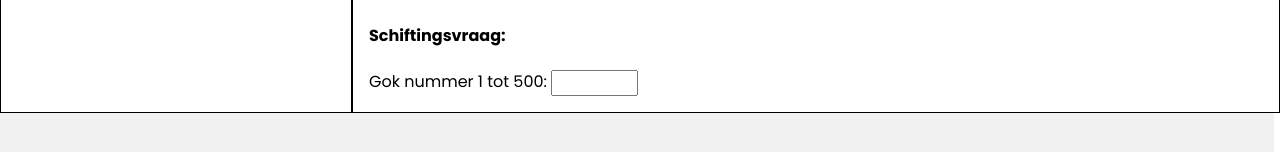
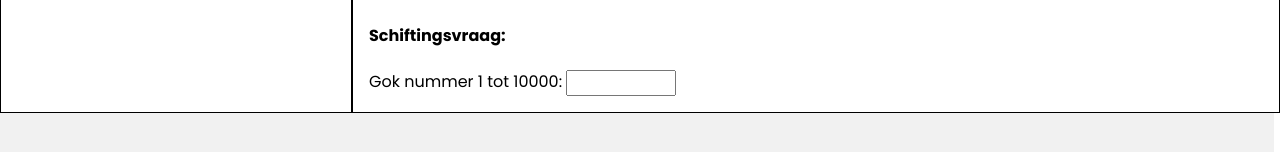
Before and after one commit to JordanMK/snooker, a Next.js app: page / in a window 1280 px wide. Both pictures are taken after a click on the button "Wedstrijd". Shown: the part 570-722 px from the top of the page. Built offline with nearby package versions, Linux system fonts and the light colour scheme.

Commit message:
schiftingsvraag aanpassen

```diff
--- a/src/components/WedstrijdPanel.jsx
+++ b/src/components/WedstrijdPanel.jsx
@@ -41,8 +41,8 @@ export default function WedstrijdPanel ({speeldag}) {
             <div className="schiftingsContainer">
                 <h4>Schiftingsvraag:</h4>
 
-                <label htmlFor="schiftingsvraag">Gok nummer 1 tot 500: </label>
-                <input type="number" min="1" max="500" name="schiftingsvraag" id="schiftingsvraag"/>
+                <label htmlFor="schiftingsvraag">Gok nummer 1 tot 10000: </label>
+                <input type="number" min="0" max="10000" name="schiftingsvraag" id="schiftingsvraag"/>
             </div>
 
         </>
```
